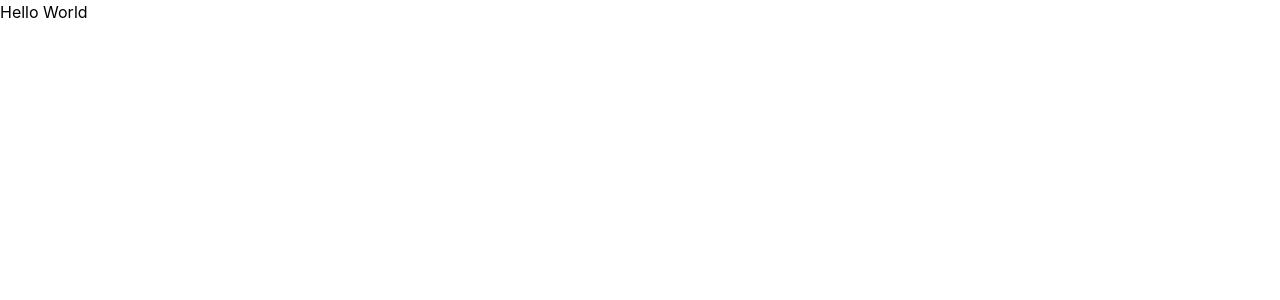
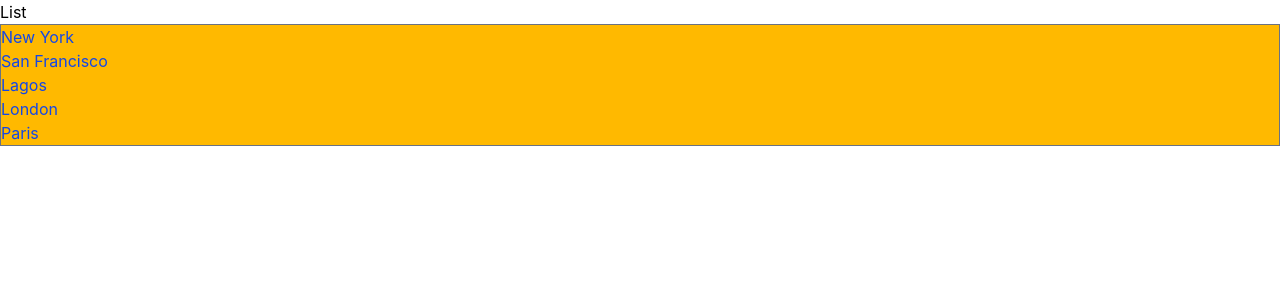
Before and after one commit to loixrang/react-app, a React (Vite) app: page / in a window 1280 px wide. Shown: the top 300 px of the page. Built offline with nearby package versions, Linux system fonts and the light colour scheme.

Commit message:
feat: replace Message component with ListGroup component

```diff
--- a/src/App.tsx
+++ b/src/App.tsx
@@ -1,7 +1,7 @@
-import Message from "./Message";
+import ListGroup from "./components/ListGroup";
 
 function App() {
-  return <div><Message/></div>;
+  return <div><ListGroup/></div>;
 }
 
 export default App;
--- /dev/null
+++ b/src/components/ListGroup.tsx
@@ -0,0 +1,14 @@
+function ListGroup() {
+  const items = ["New York", "San Francisco", "Lagos", "London", "Paris"];
+
+  return (
+    <>
+      <h1>List</h1>
+      <ul className="border bg-amber-400 text-blue-700 border-gray-500">
+        {items.map((item) => <li key={item}>{item}</li>)}
+      </ul>
+    </>
+  );
+}
+
+export default ListGroup;
```
Also changed, not shown: src/App.css (added).
